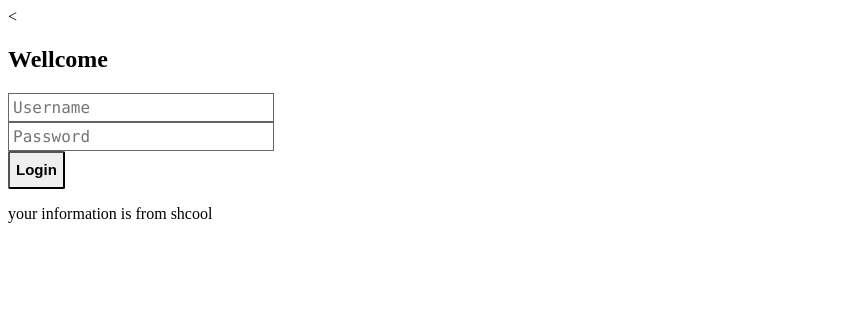
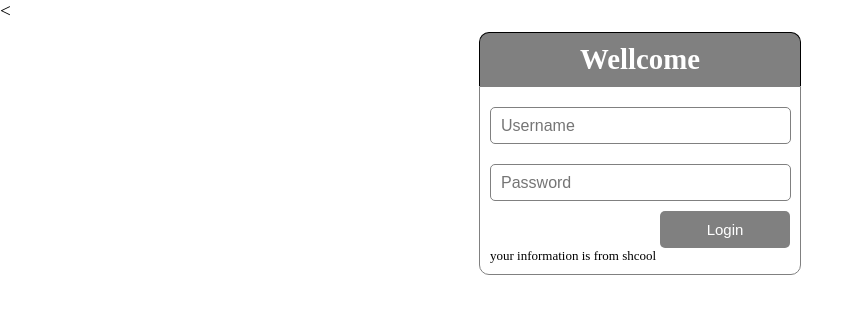
Before and after one commit to ChepChanSeyha/Project, a plain HTML site: page login/login.html in a window 1280 px wide. Shown: the whole page, without its empty margins (0-862 px from the left). Drawn offline with Linux system fonts and the light colour scheme.

Commit message:
Add files via upload

```diff
--- a/login/csslogin.css
+++ b/login/csslogin.css
@@ -1,4 +1,4 @@
-.login-form {
+/*.login-form {
 	width: 340px;
     margin: 50px auto;
 }
@@ -23,27 +23,12 @@
 	margin-left:122px;
 }
 
-<style type="text/css" scoped>
 .scrollspy-example {
     position: relative;
     height: 200px;
     margin-top: .5rem;
     overflow: auto;
 }
-</style>
-
-
-
-
-
-
-
-
-
-
-
-
-
 .container {
     background-color: #eee;
     padding: 20px;
@@ -98,3 +83,97 @@ input.not-supported {
   font-size: 14px;
   padding-top: 120px;
 }
+*/
+
+*{
+    margin: 0px;
+    padding: 0px;
+}
+body{
+    font-size: 120%;
+    background: white;
+}
+
+.header{
+    width: 300px;
+    margin: 10px auto 0px;
+    color: white;
+    background: grey;
+    text-align: center;
+    border: 1px solid black;
+    border-bottom: none;
+    border-radius: 10px 10px 0px 0px;
+    padding: 10px;
+}
+form{
+    width: 300px;
+    margin: 0px auto;
+    padding: 10px;
+    border: 1px solid grey;
+    background: white;
+    border-radius: 0px 0px 10px 10px;
+}
+.input-group input{
+    height: 25px;
+    width: 93%;
+    padding: 5px 10px;
+    font-size: 16px;
+    border-radius: 5px;
+    border:1px solid gray;
+    margin: 10px 0px 10px 0px;
+}
+.btn{
+    padding: 10px;
+    width: 130px;
+    font-size: 15px;
+    color: white;
+    background:grey;
+    border-radius: 5px;
+    border:none;
+    cursor: pointer;
+
+}
+#btn{
+    text-align: right;
+}
+#btn: hover{
+    padding: 10px;
+    width: 130px;
+    font-size: 15px;
+    color: green;
+    background:blue;
+    border-radius: 5px;
+    border:none;
+    cursor: pointer;
+}
+.dlabel{
+    font-size: 13px;
+}
+
+/* The Modal (background) */
+.modal {
+  text-align: center;
+  display: none; /* Hidden by default */
+  position: fixed; /* Stay in place */
+  z-index: 1; /* Sit on top */
+  left: 70px;
+  top: 0px;
+  /*width: 70%; full width
+  height: 60%; Full height
+  overflow: auto; Enable scroll if needed */
+  padding-top: 40px;
+}
+/* The Close Button (x) */
+.close {
+    position: absolute;
+    right: 4px;
+    top: 50px;
+    font-size: 30px;
+     font-weight: bold;
+    color: #f1f1f1;
+}
+.close:hover,
+.close:focus {
+    color: #f44336;
+    cursor: pointer;
+}
```
